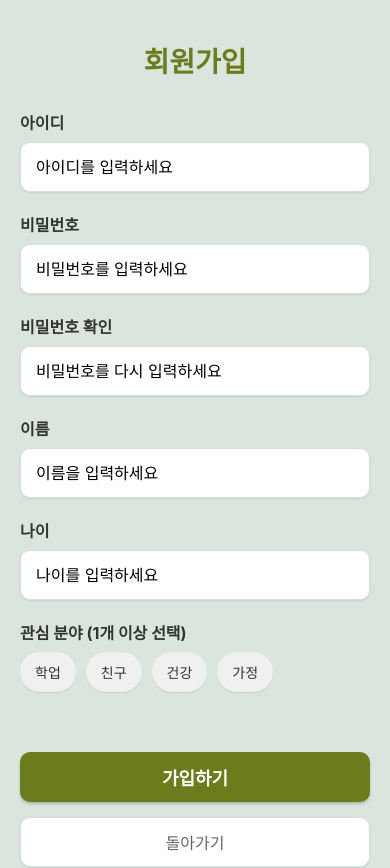
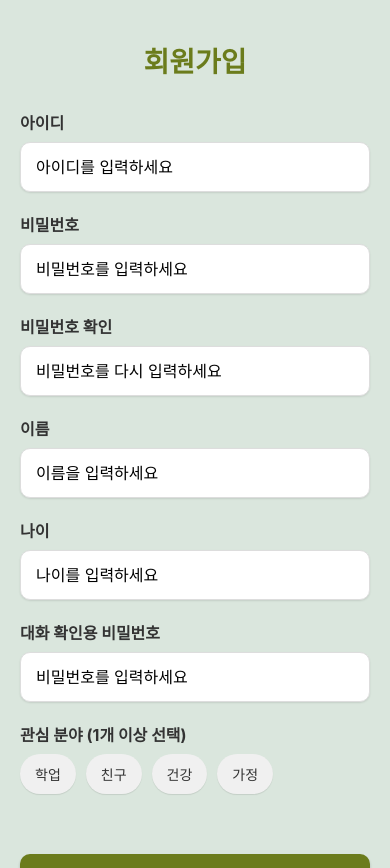
Before and after one commit to AITalkTalk/Front-Backup, a React Native app: screen /SignUp in a window 390 px wide. Shown: the top 868 px of the page. Built offline with nearby package versions, Linux system fonts and the light colour scheme; what react-native-tts would draw is missing.

Commit message:
회원가입 및 관심분야 수정

```diff
--- a/src/screens/MyPageScreen.tsx
+++ b/src/screens/MyPageScreen.tsx
@@ -23,7 +23,7 @@ const MyPageScreen: React.FC<MyPageScreenProps> = ({ navigation }) => {
   const [showEditModal, setShowEditModal] = useState(false);
   const [selectedInterests, setSelectedInterests] = useState<string[]>(['과학', '미술']);
 
-  const interestOptions = ['수학', '과학', '독서', '음악', '미술', '운동', '역사', '언어'];
+  const interestOptions = ['학업', '친구', '건강', '가정'];
 
   const handleLogout = () => {
     Alert.alert(
--- a/src/screens/SignUpScreen.tsx
+++ b/src/screens/SignUpScreen.tsx
@@ -24,6 +24,7 @@ const SignUpScreen: React.FC<SignUpScreenProps> = ({ navigation }) => {
   const [confirmPassword, setConfirmPassword] = useState('');
   const [name, setName] = useState('');
   const [age, setAge] = useState('');
+  const [secret, setSecret] = useState('');
   const [interests, setInterests] = useState<string[]>([]);
 
   const interestOptions = ['학업', '친구', '건강', '가정'];
@@ -38,7 +39,7 @@ const SignUpScreen: React.FC<SignUpScreenProps> = ({ navigation }) => {
 
   const handleSignUp = async () => {
     // 기본 유효성 검사
-    if (id.trim() === '' || password.trim() === '' || name.trim() === '' || age.trim() === '') {
+    if (id.trim() === '' || password.trim() === '' || name.trim() === '' || age.trim() === '' || secret.trim() === '') {
       Alert.alert('경고', '모든 필수 항목을 입력해주세요.');
       return;
     }
@@ -57,6 +58,10 @@ const SignUpScreen: React.FC<SignUpScreenProps> = ({ navigation }) => {
       const res = await API.post('/sign-up', {
         id,
         password,
+        name,
+        age: parseInt(age, 10),
+        secret,
+        interest: interests.join(','),
       });
       // 201 or 200 으로 응답 돌아오면 성공 처리
       if (res.status === 201 || res.status === 200) {
@@ -131,6 +136,15 @@ const SignUpScreen: React.FC<SignUpScreenProps> = ({ navigation }) => {
             value={age}
             onChangeText={setAge}
             keyboardType="numeric"
+          />
+
+          <Text style={styles.label}>대화 확인용 비밀번호</Text>
+         <TextInput
+            style={styles.input}
+            placeholder="비밀번호를 입력하세요"
+            value={secret}
+            onChangeText={setSecret}
+            secureTextEntry
           />
 
           <Text style={styles.label}>관심 분야 (1개 이상 선택)</Text>
```
